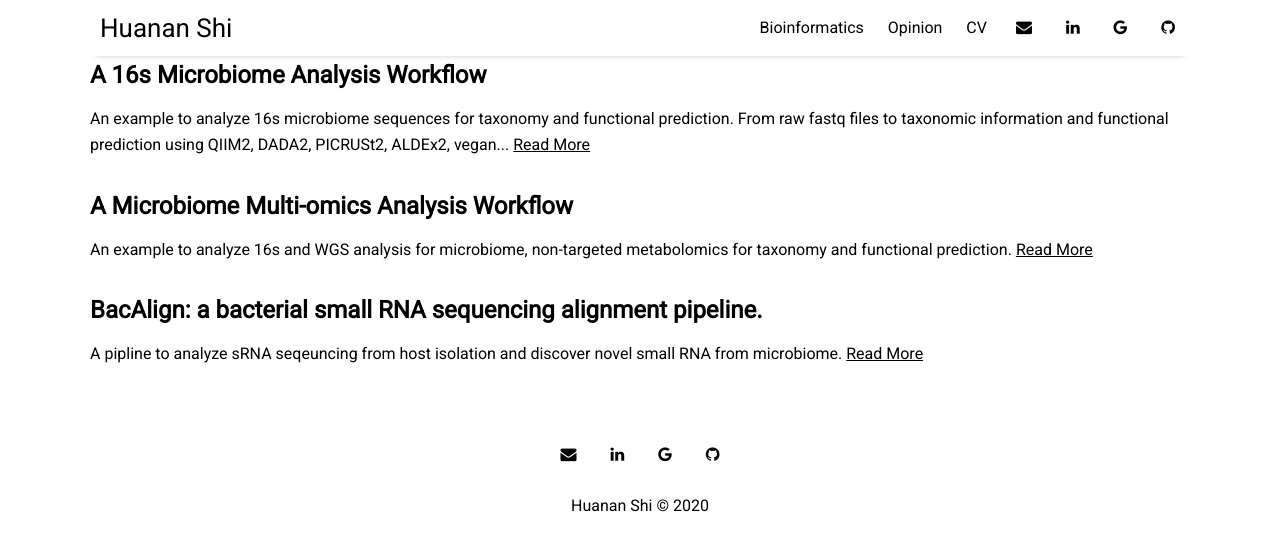
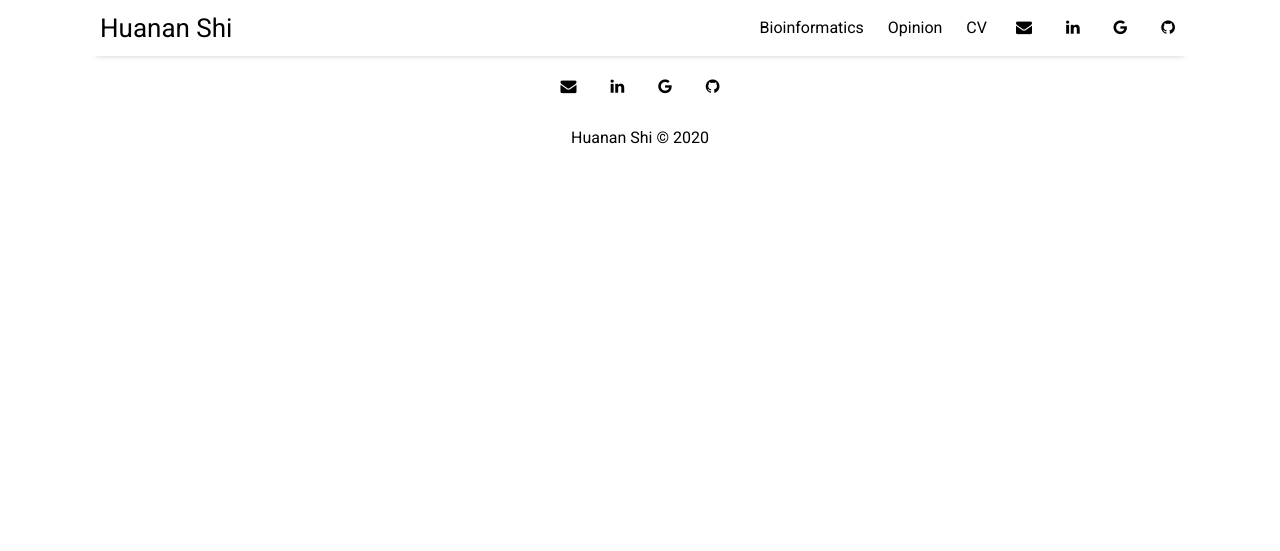
Before and after one commit to huananfshi/huananfshi.github.io, a Jekyll site: the page built from Opinion.html, in a window 1280 px wide. Shown: the top 551 px of the page. Built offline with Jekyll 4.4.1, drawn with Linux system fonts in a browser that asks for light colours; nearby versions of some CDN libraries.

Commit message:
Update Opinion.html

```diff
--- a/Opinion.html
+++ b/Opinion.html
@@ -1,32 +1,4 @@
 ---
 layout: page
-title: Research
+title: Opinion
 ---
-
-<div class='post'>
-    <h1></h1>
-    <h1></h1>
-    <h2><span>A 16s Microbiome Analysis Workflow</span></h2>
-    <p>An example to analyze 16s microbiome sequences for taxonomy and functional prediction. From raw fastq files to taxonomic information
-        and functional prediction using QIIM2, DADA2, PICRUSt2, ALDEx2, vegan... <a href="research/a-16s-microbiome-analysis-workflow.html">Read More</a>
-    </p>
-</div>
-
-
-<div class='post'>
-    <h1></h1
-    <h1></h1>
-    <h2><span>A Microbiome Multi-omics Analysis Workflow</span></h2>
-    <p>An example to analyze 16s and WGS analysis for microbiome, non-targeted metabolomics for taxonomy and functional prediction. <a href="research/a_microbiome_multiomics_analysis_workflow.html">Read More</a>
-    </p>
-</div>
-
-
-
-<div class='post'>
-    <h1></h1>
-    <h1></h1>
-    <h2><span>BacAlign: a bacterial small RNA sequencing alignment pipeline.</span></h2>
-    <p>A pipline to analyze sRNA seqeuncing from host isolation and discover novel small RNA from microbiome. <a href="research/BacAlign.html">Read More</a>
-    </p>
-</div>
```
